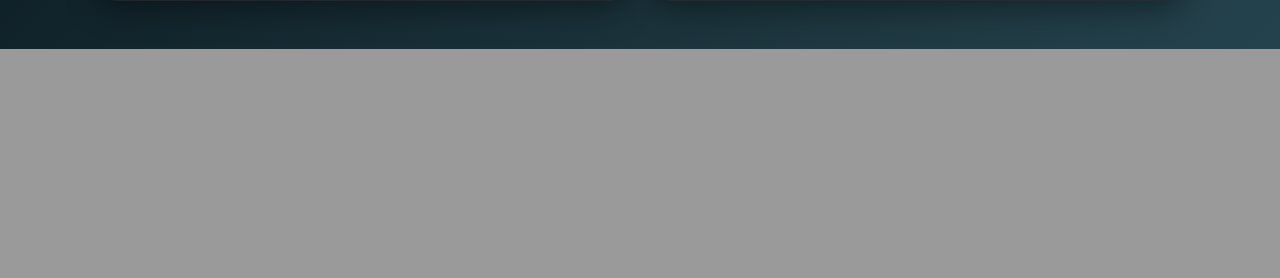
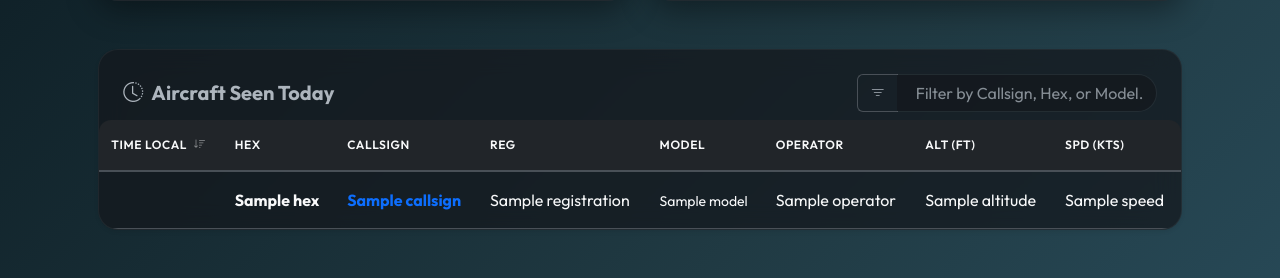
Before and after one commit to VectorXYZing/aircraft-logger, a Flask app: template templates/index.html in a window 1280 px wide. Shown: the part 1663-1941 px from the top of the page. Before the commit the page ends 1712 px from the top, so only its background shows below. Run offline with Flask 3, Linux system fonts and the light colour scheme; the template is opened without the code that fills it: most values are stand-ins (such as "Sample title", 1, 10 or a date in 2020).

Commit message:
Final refactor: restore history table, fix port, and add safety checks

```diff
--- a/static/js/app.js
+++ b/static/js/app.js
@@ -15,6 +15,7 @@ class AircraftDashboard {
         this.initMap();
         if (this.summary) {
             this.initCharts();
+            this.initTableFilters();
         }
         this.initEventListeners();
 
@@ -301,8 +302,60 @@ class AircraftDashboard {
         });
     }
 
+    initTableFilters() {
+        const searchInput = document.getElementById('tableSearch');
+        if (searchInput) {
+            searchInput.addEventListener('keyup', () => {
+                const filter = searchInput.value.toUpperCase();
+                const rows = document.querySelector("#historyTable tbody").rows;
+                for (let i = 0; i < rows.length; i++) {
+                    const text = rows[i].textContent.toUpperCase();
+                    rows[i].style.display = text.includes(filter) ? "" : "none";
+                }
+            });
+        }
+    }
+
     initEventListeners() {
         const toggle = document.getElementById('liveViewToggle');
         if (toggle) toggle.onclick = () => this.toggleLiveMode();
+
+        // Add global sort function
+        window.sortTable = (n) => {
+            const table = document.getElementById("historyTable");
+            let rows, switching, i, x, y, shouldSwitch, dir, switchcount = 0;
+            switching = true;
+            dir = "asc";
+            while (switching) {
+                switching = false;
+                rows = table.rows;
+                for (i = 1; i < (rows.length - 1); i++) {
+                    shouldSwitch = false;
+                    x = rows[i].getElementsByTagName("TD")[n];
+                    y = rows[i + 1].getElementsByTagName("TD")[n];
+                    if (dir == "asc") {
+                        if (x.innerHTML.toLowerCase() > y.innerHTML.toLowerCase()) {
+                            shouldSwitch = true;
+                            break;
+                        }
+                    } else if (dir == "desc") {
+                        if (x.innerHTML.toLowerCase() < y.innerHTML.toLowerCase()) {
+                            shouldSwitch = true;
+                            break;
+                        }
+                    }
+                }
+                if (shouldSwitch) {
+                    rows[i].parentNode.insertBefore(rows[i + 1], rows[i]);
+                    switching = true;
+                    switchcount++;
+                } else {
+                    if (switchcount == 0 && dir == "asc") {
+                        dir = "desc";
+                        switching = true;
+                    }
+                }
+            }
+        };
     }
 }
--- a/templates/index.html
+++ b/templates/index.html
@@ -163,6 +163,55 @@
                         </div>
                     </div>
                 </div>
+
+                <!-- Daily History Table -->
+                <div class="row mt-5">
+                    <div class="col-12">
+                        <div class="card shadow-sm">
+                            <div class="card-header bg-transparent border-0 pt-4 px-4 d-flex justify-content-between align-items-center flex-wrap gap-3">
+                                <h5 class="mb-0 fw-bold"><i class="bi bi-clock-history me-2"></i>Aircraft Seen Today</h5>
+                                <div class="search-box">
+                                    <div class="input-group">
+                                        <span class="input-group-text bg-transparent border-end-0"><i class="bi bi-filter text-muted"></i></span>
+                                        <input type="text" id="tableSearch" class="form-control border-start-0" placeholder="Filter by Callsign, Hex, or Model...">
+                                    </div>
+                                </div>
+                            </div>
+                            <div class="card-body p-0">
+                                <div class="table-responsive" style="max-height: 600px;">
+                                    <table class="table table-hover mb-0" id="historyTable">
+                                        <thead class="sticky-top bg-dark">
+                                            <tr>
+                                                <th onclick="sortTable(0)">Time Local <i class="bi bi-sort-down ms-1 opacity-50"></i></th>
+                                                <th onclick="sortTable(1)">Hex</th>
+                                                <th onclick="sortTable(2)">Callsign</th>
+                                                <th onclick="sortTable(3)">Reg</th>
+                                                <th onclick="sortTable(4)">Model</th>
+                                                <th onclick="sortTable(5)">Operator</th>
+                                                <th onclick="sortTable(6)">Alt (ft)</th>
+                                                <th onclick="sortTable(7)">Spd (kts)</th>
+                                            </tr>
+                                        </thead>
+                                        <tbody id="historyTableBody">
+                                            {% for row in data %}
+                                            <tr>
+                                                <td class="text-nowrap">{{ row['Time Local'].split(' ')[1] }}</td>
+                                                <td class="fw-bold">{{ row['Hex'] }}</td>
+                                                <td class="fw-bold text-primary">{{ row['Callsign'] }}</td>
+                                                <td>{{ row['Registration'] }}</td>
+                                                <td><small>{{ row['Model'] }}</small></td>
+                                                <td class="text-truncate" style="max-width: 150px;">{{ row['Operator'] }}</td>
+                                                <td>{{ row['Altitude'] }}</td>
+                                                <td>{{ row['Speed'] }}</td>
+                                            </tr>
+                                            {% endfor %}
+                                        </tbody>
+                                    </table>
+                                </div>
+                            </div>
+                        </div>
+                    </div>
+                </div>
                 {% else %}
                 <div class="card p-5 text-center shadow-lg">
                     <div class="display-1 text-muted mb-4"><i class="bi bi-cloud-slash"></i></div>
```
